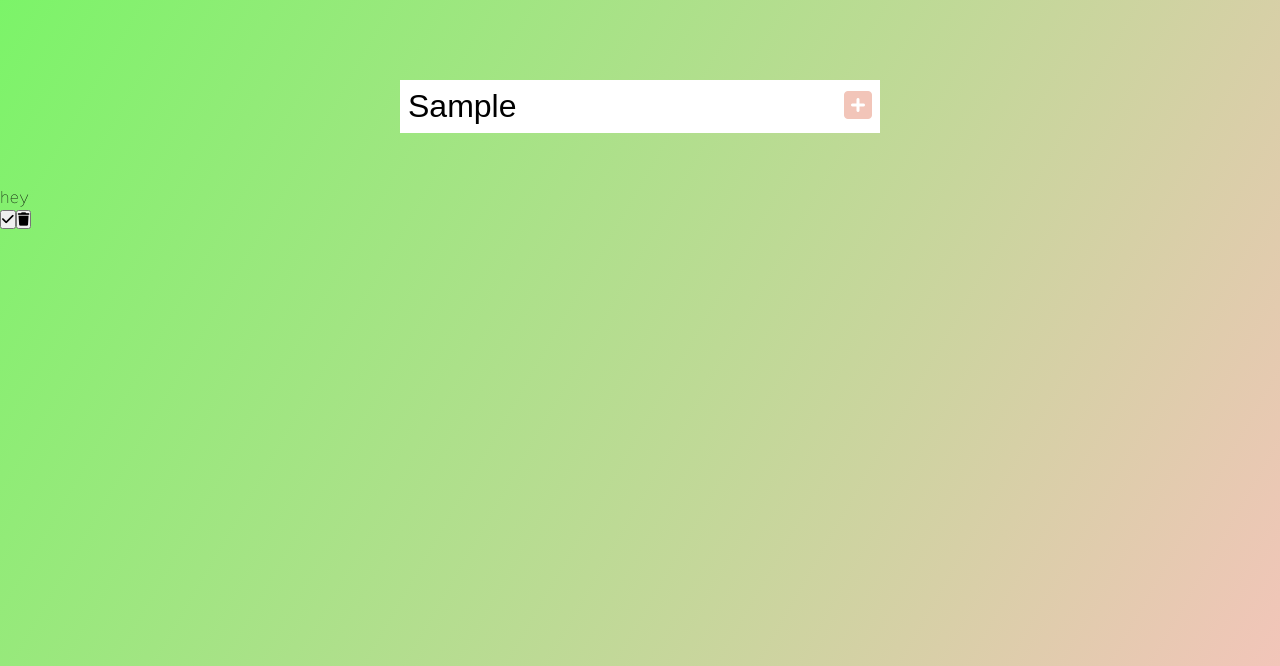
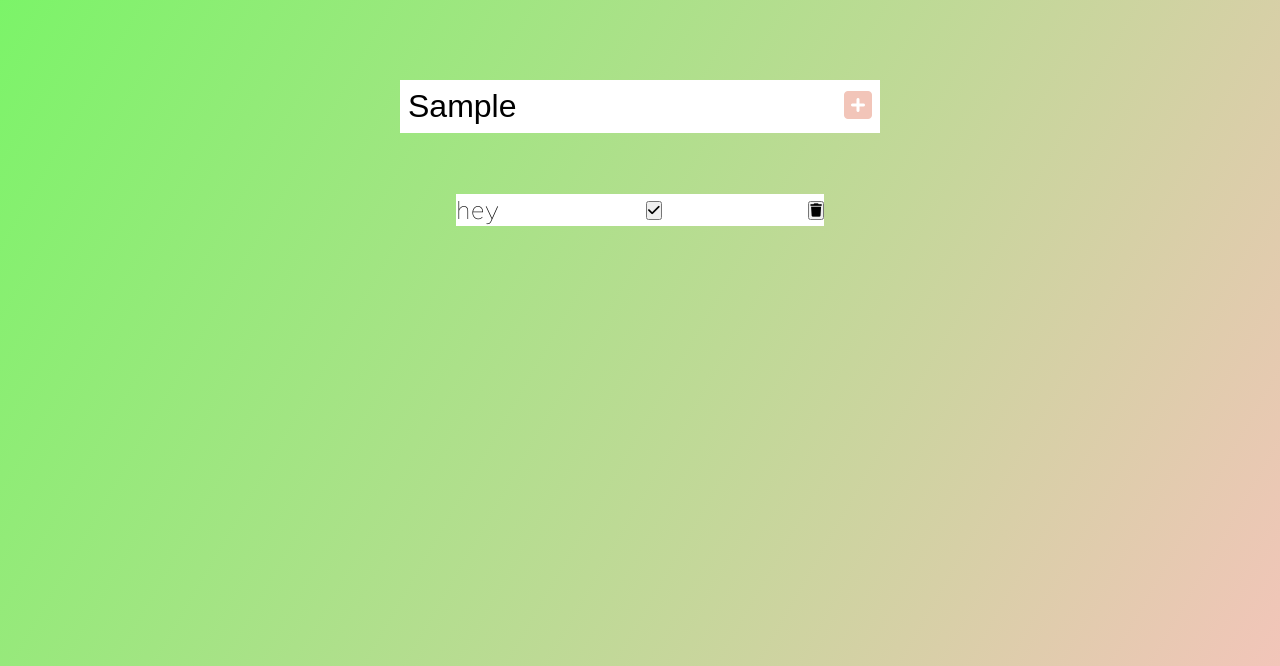
Before and after one commit to arisGio/To-Do-List-App, a plain HTML site: page index.html in a window 1280 px wide. Both pictures are taken after typing "Sample" into the empty fields and a click on the button 858 px from the left and 240 px from the top of the page. Shown: the part 134-800 px from the top of the page. Drawn offline with Linux system fonts and the light colour scheme.

Commit message:
Styled todo-container, todo-list and todo item.

```diff
--- a/styles.css
+++ b/styles.css
@@ -38,3 +38,24 @@ form button:hover {
     background: #f2c5b9;
     color: white;
 }
+
+.todo-container {
+    display: flex;
+    justify-content: center;
+    align-items: center;
+}
+
+.todo-list {
+    min-width: 30%;
+    list-style: none;
+}
+
+.todo {
+    margin: 0.5rem;
+    background: white;
+    color: black;
+    font-size: 1.5rem;
+    display: flex;
+    justify-content: space-between;
+    align-items: center;
+}
```
